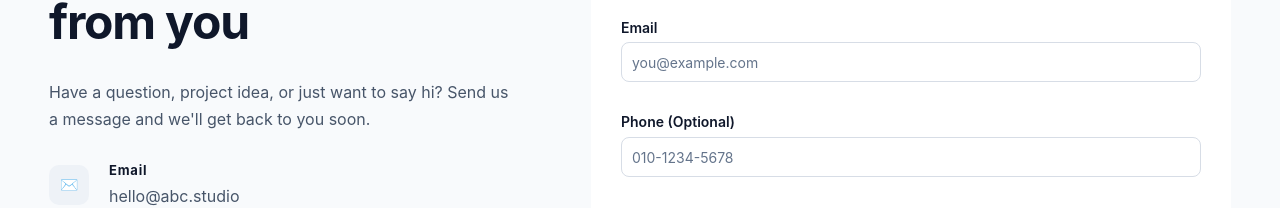
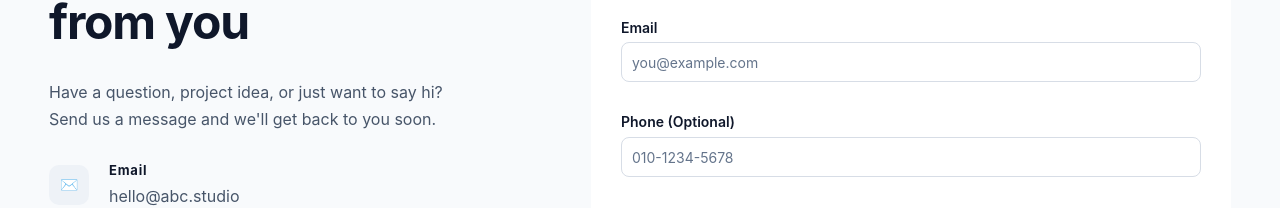
Before and after one commit to Nimus-oes/contact-form-validated, a React (Vite) app: page / in a window 1280 px wide. Shown: the part 172-380 px from the top of the page. Built offline with nearby package versions, Linux system fonts and the light colour scheme; a web font is replaced by a local one.

Commit message:
add line break to contact info description (#8)

```diff
--- a/public/locales/en/translation.json
+++ b/public/locales/en/translation.json
@@ -1,6 +1,6 @@
 {
   "contact": {
-    "description": "Have a question, project idea, or just want to say hi? Send us a message\n        and we'll get back to you soon.",
+    "description": "Have a question, project idea, or just want to say hi?\nSend us a message and we'll get back to you soon.",
     "details": {
       "email": {
         "label": "Email"
--- a/public/locales/ko/translation.json
+++ b/public/locales/ko/translation.json
@@ -1,6 +1,6 @@
 {
   "contact": {
-    "description": "궁금한 점이나 프로젝트 아이디어가 있으신가요? 메시지를 보내주시면 곧 답변드리겠습니다.",
+    "description": "궁금한 점이나 프로젝트 아이디어가 있으신가요?\n메시지를 보내주시면 곧 답변드리겠습니다.",
     "details": {
       "email": {
         "label": "이메일"
--- a/src/components/ContactInfo.module.css
+++ b/src/components/ContactInfo.module.css
@@ -31,6 +31,7 @@
   line-height: 1.65;
   width: 90%;
   text-align: center;
+  white-space: pre-line;
 }
 
 .addressContainer {
```
